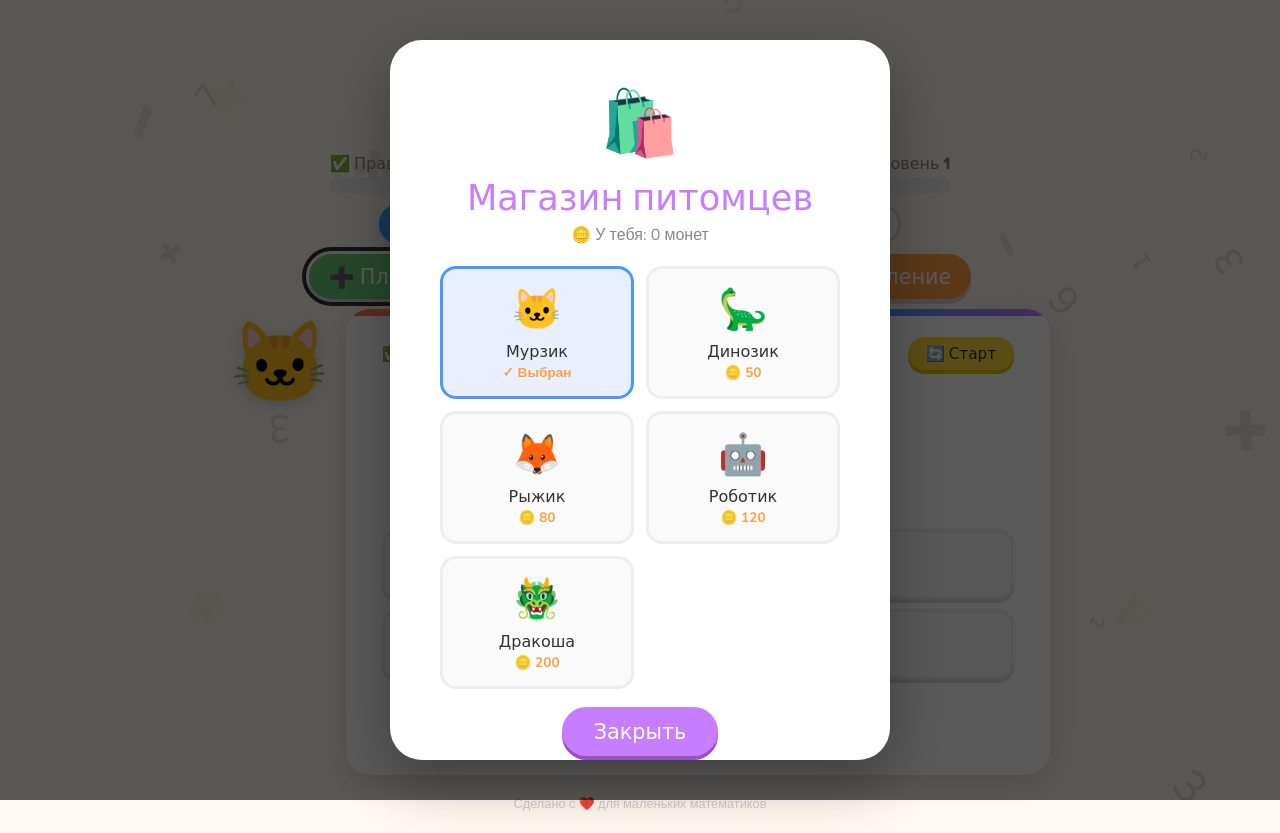
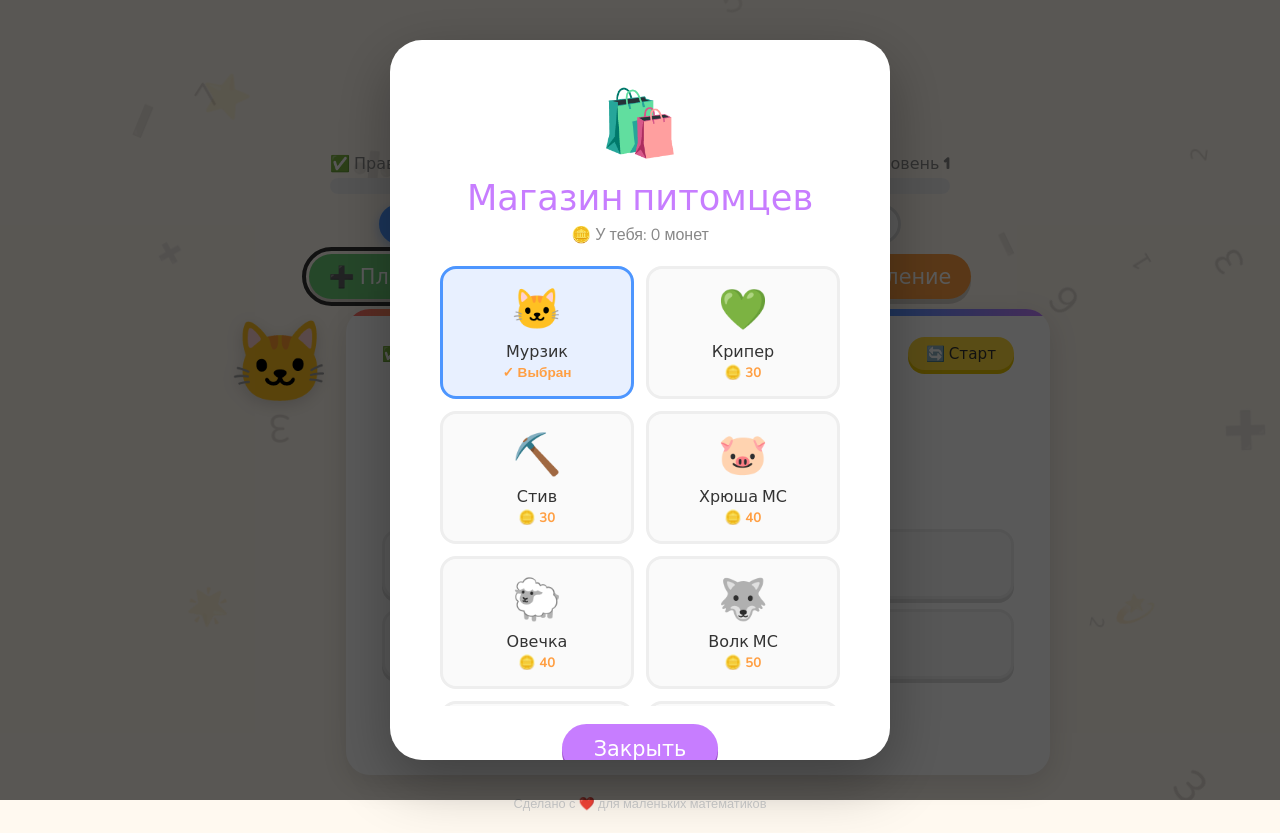
Before and after one commit to DementDmitry/math-game, a plain HTML site: page index.html in a window 1280 px wide. Both pictures are taken after a click on the button "🛍️ Магазин". Drawn offline with nearby package versions, Linux system fonts and the light colour scheme.

Commit message:
Update index.html

```diff
--- a/index.html
+++ b/index.html
@@ -488,11 +488,62 @@ let questionsAnswered = 0;
 
 // ==================== DATA ====================
 const PETS = [
-  { id: 'cat',   emoji: '🐱', name: 'Мурзик',  price: 0,   speeches: { idle: ['Привет! Поехали!','Ты умный!','Я верю в тебя!'], happy: ['Молодец!','Ура!','Супер!'], sad: ['Не грусти...','Попробуй ещё!','Ты сможешь!'] } },
-  { id: 'dino',  emoji: '🦕', name: 'Динозик', price: 50,  speeches: { idle: ['Рычи на числа!','ГРАРРР!','Ты сильный!'], happy: ['ГРАРРР победа!','Ура рёв!','Дино доволен!'], sad: ['Упс...','Динозик грустит','Не сдавайся!'] } },
-  { id: 'fox',   emoji: '🦊', name: 'Рыжик',   price: 80,  speeches: { idle: ['Хитрее числа!','Думай хитро!','Ты лис!'], happy: ['Хитро сделал!','Умная лиса!','Топ!'], sad: ['Лис думает...','Хм...','Ещё раз!'] } },
-  { id: 'robot', emoji: '🤖', name: 'Роботик', price: 120, speeches: { idle: ['Вычисляю...','Загружаю задачу','Готов!'], happy: ['Правильно 100%!','Отличный код!','✓ Верно!'], sad: ['Ошибка!','Перезагружаю','Попытка снова'] } },
-  { id: 'dragon',emoji: '🐲', name: 'Дракоша', price: 200, speeches: { idle: ['Огнём решим!','Дракон готов!','Летим!'], happy: ['Огонь!🔥','Дракон рад!','Победа!'], sad: ['Дракон вздыхает','Огонь угас...','Снова!'] } },
+  // --- БЕСПЛАТНЫЕ ---
+  { id: 'cat',      emoji: '🐱', name: 'Мурзик',      price: 0,   sad: '😿', happy: '😸' },
+  // --- МАЙНКРАФТ ---
+  { id: 'creeper',  emoji: '💚', name: 'Крипер',       price: 30,  sad: '😰', happy: '😎' },
+  { id: 'steve',    emoji: '⛏️', name: 'Стив',         price: 30,  sad: '😟', happy: '💪' },
+  { id: 'pig_mc',   emoji: '🐷', name: 'Хрюша МС',    price: 40,  sad: '😿', happy: '🐷' },
+  { id: 'sheep',    emoji: '🐑', name: 'Овечка',       price: 40,  sad: '😔', happy: '🥳' },
+  { id: 'wolf_mc',  emoji: '🐺', name: 'Волк МС',      price: 50,  sad: '🐺', happy: '🐺' },
+  { id: 'enderman', emoji: '🟣', name: 'Эндермен',     price: 60,  sad: '😡', happy: '😏' },
+  { id: 'ghast',    emoji: '👻', name: 'Гаст',         price: 60,  sad: '😭', happy: '😲' },
+  { id: 'axolotl',  emoji: '🦎', name: 'Аксолотль',   price: 50,  sad: '😢', happy: '🥰' },
+  { id: 'panda',    emoji: '🐼', name: 'Панда МС',     price: 50,  sad: '😿', happy: '🐼' },
+  { id: 'frog_mc',  emoji: '🐸', name: 'Лягушка МС',  price: 40,  sad: '😞', happy: '🎉' },
+  // --- ПОПУЛЯРНЫЕ ИГРЫ ---
+  { id: 'pikachu',  emoji: '⚡', name: 'Пикачу',       price: 80,  sad: '😿', happy: '⚡' },
+  { id: 'kirby',    emoji: '🌸', name: 'Кирби',        price: 70,  sad: '😢', happy: '🌸' },
+  { id: 'yoshi',    emoji: '🦎', name: 'Йоши',         price: 70,  sad: '😔', happy: '🥚' },
+  { id: 'mario',    emoji: '🍄', name: 'Марио',        price: 80,  sad: '😟', happy: '🌟' },
+  { id: 'luigi',    emoji: '💚', name: 'Луиджи',       price: 80,  sad: '😨', happy: '🎉' },
+  { id: 'link',     emoji: '🗡️', name: 'Линк',         price: 90,  sad: '😔', happy: '⚔️' },
+  { id: 'sonic',    emoji: '💙', name: 'Соник',        price: 80,  sad: '😓', happy: '💨' },
+  { id: 'tails',    emoji: '🦊', name: 'Тейлз',        price: 70,  sad: '😢', happy: '✈️' },
+  { id: 'among_red',emoji: '🔴', name: 'Красный (Among Us)', price: 60, sad: '😳', happy: '✅' },
+  { id: 'among_bl', emoji: '🔵', name: 'Синий (Among Us)',   price: 60, sad: '😱', happy: '🎉' },
+  { id: 'dogecoin', emoji: '🐕', name: 'Doge',         price: 50,  sad: '😢', happy: '🚀' },
+  { id: 'slime',    emoji: '🟢', name: 'Слайм',        price: 40,  sad: '😔', happy: '😁' },
+  { id: 'chomper',  emoji: '🌻', name: 'Чомпер PvZ',   price: 50,  sad: '🥀', happy: '🌻' },
+  { id: 'sunflower',emoji: '🌼', name: 'Подсолнух PvZ',price: 50,  sad: '🥀', happy: '☀️' },
+  { id: 'angry_red',emoji: '🐦', name: 'Angry Birds',  price: 60,  sad: '😤', happy: '💥' },
+  { id: 'roblox',   emoji: '🟥', name: 'Роблокс',      price: 70,  sad: '😟', happy: '🎮' },
+  { id: 'fnaf',     emoji: '🐻', name: 'Фредди',       price: 90,  sad: '😨', happy: '🎸' },
+  { id: 'stitch',   emoji: '💙', name: 'Стич',         price: 80,  sad: '😢', happy: '🤙' },
+  { id: 'toothless',emoji: '🖤', name: 'Беззубик',     price: 100, sad: '😿', happy: '🔥' },
+  // --- МУЛЬТИКИ ---
+  { id: 'pirate',   emoji: '🏴‍☠️', name: 'Пиратик',     price: 60,  sad: '😔', happy: '⚓' },
+  { id: 'nemo',     emoji: '🐠', name: 'Немо',         price: 60,  sad: '😢', happy: '🌊' },
+  { id: 'simba',    emoji: '🦁', name: 'Симба',        price: 80,  sad: '😿', happy: '👑' },
+  { id: 'dumbo',    emoji: '🐘', name: 'Думбо',        price: 70,  sad: '😢', happy: '🪶' },
+  { id: 'bambi',    emoji: '🦌', name: 'Бэмби',        price: 60,  sad: '😔', happy: '🌿' },
+  { id: 'goofy',    emoji: '🐶', name: 'Гуфи',         price: 70,  sad: '😅', happy: '🤪' },
+  { id: 'chip',     emoji: '🐿️', name: 'Чип',          price: 60,  sad: '😟', happy: '🔧' },
+  { id: 'dale',     emoji: '🐿️', name: 'Дейл',         price: 60,  sad: '😢', happy: '🍫' },
+  { id: 'winnie',   emoji: '🍯', name: 'Винни-Пух',    price: 60,  sad: '😟', happy: '🍯' },
+  { id: 'piglet',   emoji: '🐷', name: 'Пятачок',      price: 50,  sad: '😰', happy: '🎈' },
+  { id: 'panda2',   emoji: '🐼', name: 'Кунг-фу Панда',price: 80,  sad: '😢', happy: '🥋' },
+  { id: 'shrek',    emoji: '🟢', name: 'Шрек',         price: 90,  sad: '😤', happy: '🧅' },
+  { id: 'donkey',   emoji: '🐴', name: 'Осёл (Шрек)',  price: 70,  sad: '😔', happy: '🎤' },
+  { id: 'sponge',   emoji: '🧽', name: 'Губка Боб',    price: 80,  sad: '😭', happy: '🍔' },
+  { id: 'patrick',  emoji: '⭐', name: 'Патрик',       price: 70,  sad: '😴', happy: '🤩' },
+  // --- ДИНОЗАВРЫ И ЖИВОТНЫЕ ---
+  { id: 'trex',     emoji: '🦖', name: 'Ти-Рекс',      price: 80,  sad: '😔', happy: '🦖' },
+  { id: 'dino2',    emoji: '🦕', name: 'Динозик',      price: 50,  sad: '😔', happy: '🦕' },
+  { id: 'unicorn',  emoji: '🦄', name: 'Единорог',     price: 100, sad: '😢', happy: '🌈' },
+  { id: 'dragon2',  emoji: '🐲', name: 'Дракоша',      price: 120, sad: '😤', happy: '🔥' },
+  { id: 'robot',    emoji: '🤖', name: 'Роботик',      price: 90,  sad: '⚠️', happy: '✅' },
+  { id: 'alien',    emoji: '👾', name: 'Пришелец',     price: 110, sad: '😟', happy: '🛸' },
 ];
 
 const LEVELS = {
@@ -581,11 +632,8 @@ function petAnim(type) {
   el.classList.remove('happy','sad','bounce');
   void el.offsetWidth;
   el.classList.add(type);
-  // Swap emoji to sad/happy face
-  const SAD_PETS  = { cat:'😿', dino:'🦕', fox:'🦊', robot:'🤖', dragon:'🐲' };
-  const HAPPY_PETS= { cat:'😸', dino:'🦕', fox:'🦊', robot:'🤖', dragon:'🐲' };
-  if (type === 'sad')   { el.textContent = SAD_PETS[p.id]  || p.emoji; }
-  if (type === 'happy') { el.textContent = HAPPY_PETS[p.id] || p.emoji; }
+  if (type === 'sad')   el.textContent = p.sad   || p.emoji;
+  if (type === 'happy') el.textContent = p.happy || p.emoji;
   const dur = type === 'sad' ? 1200 : 700;
   setTimeout(() => { el.classList.remove(type); el.textContent = p.emoji; }, dur);
 }
@@ -919,6 +967,8 @@ function openShop() {
       <div class="shop-item-price">${active ? '✓ Выбран' : owned ? '✓ Есть' : '🪙 '+p.price}</div>
     </div>`;
   }).join('');
+  grid.style.maxHeight = '55vh';
+  grid.style.overflowY = 'auto';
   document.getElementById('shopOverlay').classList.add('show');
 }
 
```
